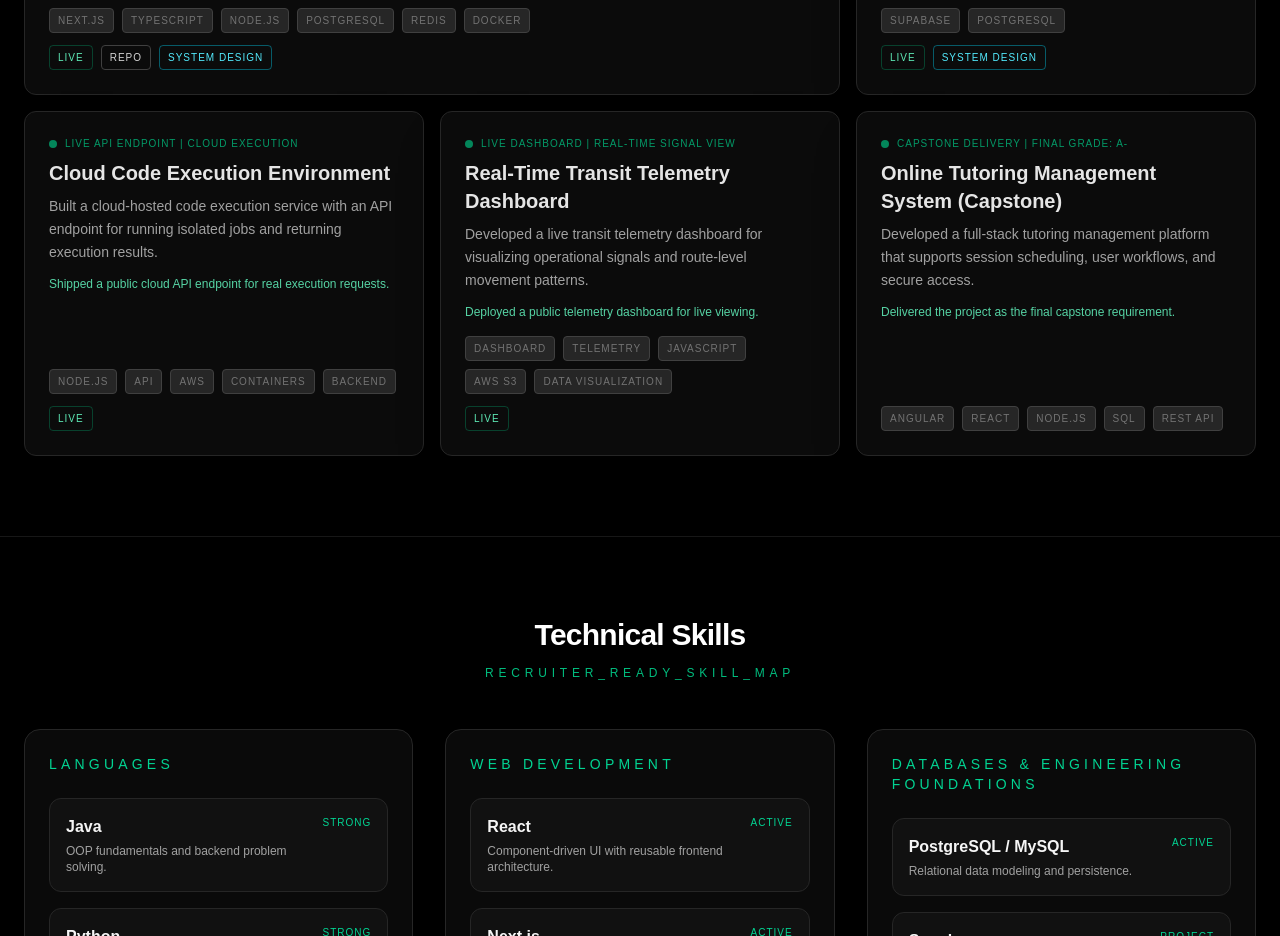
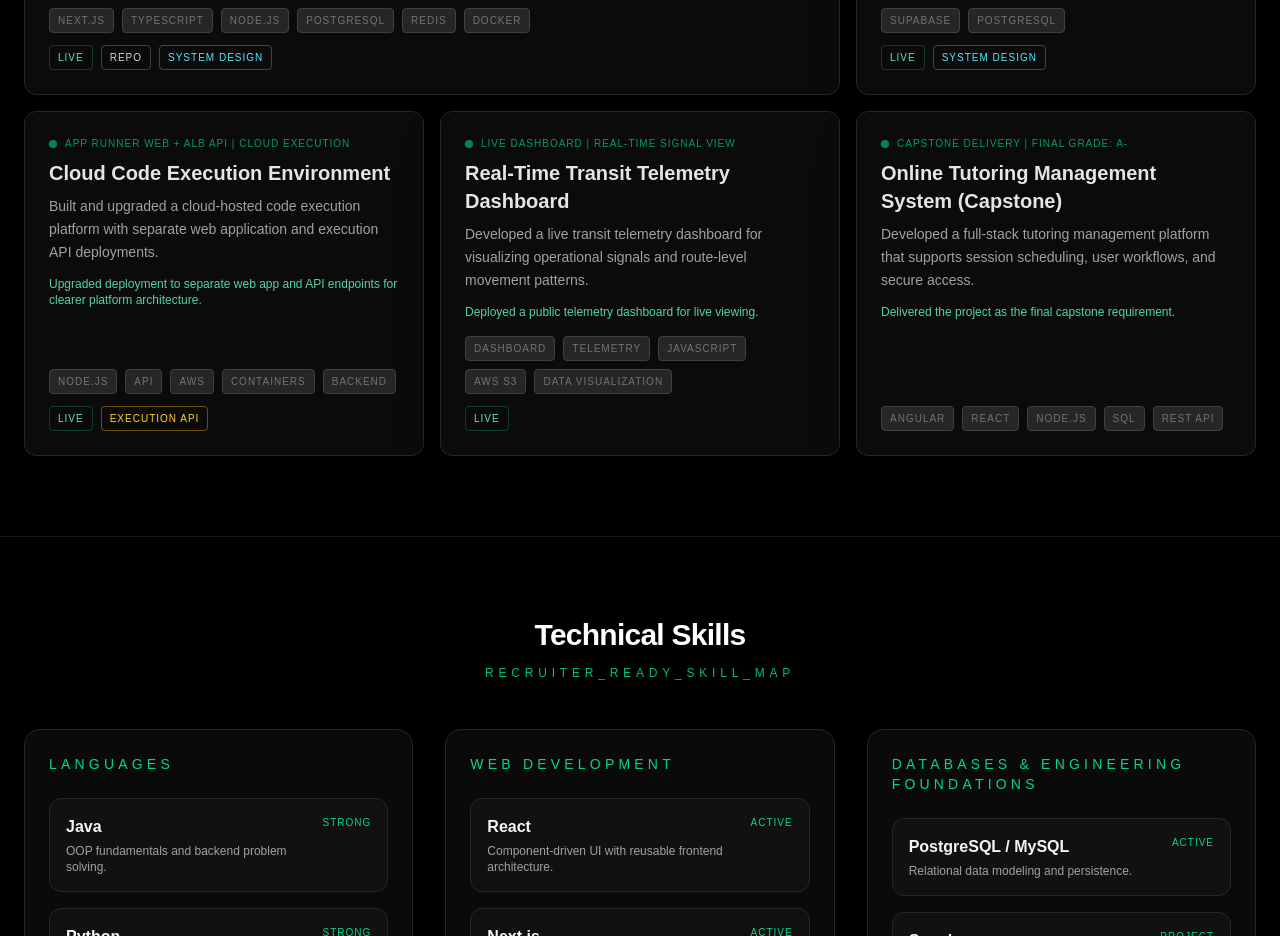
Before and after one commit to MohammedVep/mohammed-portfolio, a Next.js app: page / in a window 1280 px wide. Shown: the part 2580-3516 px from the top of the page. Built offline with nearby package versions, Linux system fonts and the light colour scheme.

Commit message:
feat: reflect cloud code execution deployment upgrades

```diff
--- a/components/sections/projects/Projects.tsx
+++ b/components/sections/projects/Projects.tsx
@@ -34,7 +34,10 @@ export default function Projects() {
               </span>
             ))}
           </div>
-          {project.liveUrl || project.repoUrl || project.systemDesignUrl ? (
+          {project.liveUrl ||
+          project.repoUrl ||
+          project.systemDesignUrl ||
+          (project.additionalLinks?.length ?? 0) > 0 ? (
             <div className="mt-3 flex flex-wrap gap-2">
               {project.liveUrl ? (
                 <a
@@ -67,6 +70,18 @@ export default function Projects() {
                   System Design
                 </a>
               ) : null}
+              {project.additionalLinks?.map((link) => (
+                <a
+                  key={`${project.id}-${link.label}`}
+                  href={link.url}
+                  target="_blank"
+                  rel="noreferrer"
+                  onClick={(event) => event.stopPropagation()}
+                  className="rounded border border-amber-400/40 px-2 py-1 text-[10px] uppercase tracking-widest text-amber-300 transition hover:border-amber-300 hover:text-amber-200"
+                >
+                  {link.label}
+                </a>
+              ))}
             </div>
           ) : null}
         </div>
@@ -85,7 +100,10 @@ export default function Projects() {
             <p className="mt-2 text-neutral-300">{project.hardProblem}</p>
           </div>
 
-          {project.liveUrl || project.repoUrl || project.systemDesignUrl ? (
+          {project.liveUrl ||
+          project.repoUrl ||
+          project.systemDesignUrl ||
+          (project.additionalLinks?.length ?? 0) > 0 ? (
             <div>
               <h4 className="text-[10px] uppercase tracking-[0.4em] text-emerald-500">Links</h4>
               <div className="mt-3 flex flex-wrap gap-3">
@@ -117,6 +135,17 @@ export default function Projects() {
                     System Design Doc
                   </a>
                 ) : null}
+                {project.additionalLinks?.map((link) => (
+                  <a
+                    key={`${project.id}-detail-${link.label}`}
+                    href={link.url}
+                    target="_blank"
+                    rel="noreferrer"
+                    className="rounded border border-amber-400/50 px-3 py-2 text-xs uppercase tracking-widest text-amber-300 transition hover:border-amber-300 hover:text-amber-200"
+                  >
+                    {link.label}
+                  </a>
+                ))}
               </div>
             </div>
           ) : null}
--- a/components/sections/role-fit/RoleFit.tsx
+++ b/components/sections/role-fit/RoleFit.tsx
@@ -164,7 +164,7 @@ const projectSignals: ProjectSignal[] = [
   {
     title: "Cloud Code Execution Environment",
     summary:
-      "Cloud API project for isolated code execution workflows with queue/worker reliability and runtime controls.",
+      "Cloud code execution platform upgraded with App Runner web delivery and ALB-backed execution API.",
     keywords: [
       "code execution",
       "compiler",
@@ -179,7 +179,7 @@ const projectSignals: ProjectSignal[] = [
       "runtime",
       "security",
     ],
-    liveUrl: "http://ccee-api-alb-371008494.us-east-1.elb.amazonaws.com",
+    liveUrl: "https://42mtnmhqya.us-east-1.awsapprunner.com/",
   },
   {
     title: "Real-Time Transit Telemetry Dashboard",
--- a/content/projects/index.ts
+++ b/content/projects/index.ts
@@ -14,6 +14,10 @@ export type PortfolioProject = {
   liveUrl?: string;
   repoUrl?: string;
   systemDesignUrl?: string;
+  additionalLinks?: {
+    label: string;
+    url: string;
+  }[];
 };
 
 export const projectsData: PortfolioProject[] = [
@@ -86,20 +90,23 @@ export const projectsData: PortfolioProject[] = [
     id: "cloud-code-execution",
     title: "Cloud Code Execution Environment",
     description:
-      "Built a cloud-hosted code execution service with an API endpoint for running isolated jobs and returning execution results.",
-    metrics: "Live API Endpoint | Cloud Execution",
+      "Built and upgraded a cloud-hosted code execution platform with separate web application and execution API deployments.",
+    metrics: "App Runner Web + ALB API | Cloud Execution",
     tags: ["Node.js", "API", "AWS", "Containers", "Backend"],
     hardProblem:
       "Execute untrusted user code safely while controlling runtime limits, output size, and request-level isolation.",
     architecture: `graph LR
-  Client[Client Request]-->API[Execution API Gateway]
+  Client[Web Client]-->App[App Runner Service]
+  App-->API[Execution API Endpoint]
   API-->Queue[Execution Queue]
   Queue-->Worker[Sandboxed Workers]
   Worker-->Result[Execution Result Store]
-  Result-->API`,
+  Result-->API
+  API-->App`,
     tradeoffs: [
       "Strict sandbox limits improve safety but can reject edge-case workloads that need higher resource ceilings.",
       "Queue-based execution improves throughput stability, but adds extra latency compared to direct synchronous execution.",
+      "Splitting web and API deployments improves scalability isolation, but increases operational surface area.",
     ],
     invariants: [
       "Every execution request runs with bounded CPU and memory limits.",
@@ -107,11 +114,18 @@ export const projectsData: PortfolioProject[] = [
       "Failed runs do not block subsequent queue processing.",
     ],
     highlights: [
+      "Upgraded deployment to separate web app and API endpoints for clearer platform architecture.",
       "Shipped a public cloud API endpoint for real execution requests.",
       "Designed for isolation-first execution behavior under backend constraints.",
       "Implemented execution flow with queue-worker reliability patterns.",
     ],
-    liveUrl: "http://ccee-api-alb-371008494.us-east-1.elb.amazonaws.com",
+    liveUrl: "https://42mtnmhqya.us-east-1.awsapprunner.com/",
+    additionalLinks: [
+      {
+        label: "Execution API",
+        url: "http://ccee-api-alb-371008494.us-east-1.elb.amazonaws.com",
+      },
+    ],
   },
   {
     id: "realtime-transit-telemetry",
```
